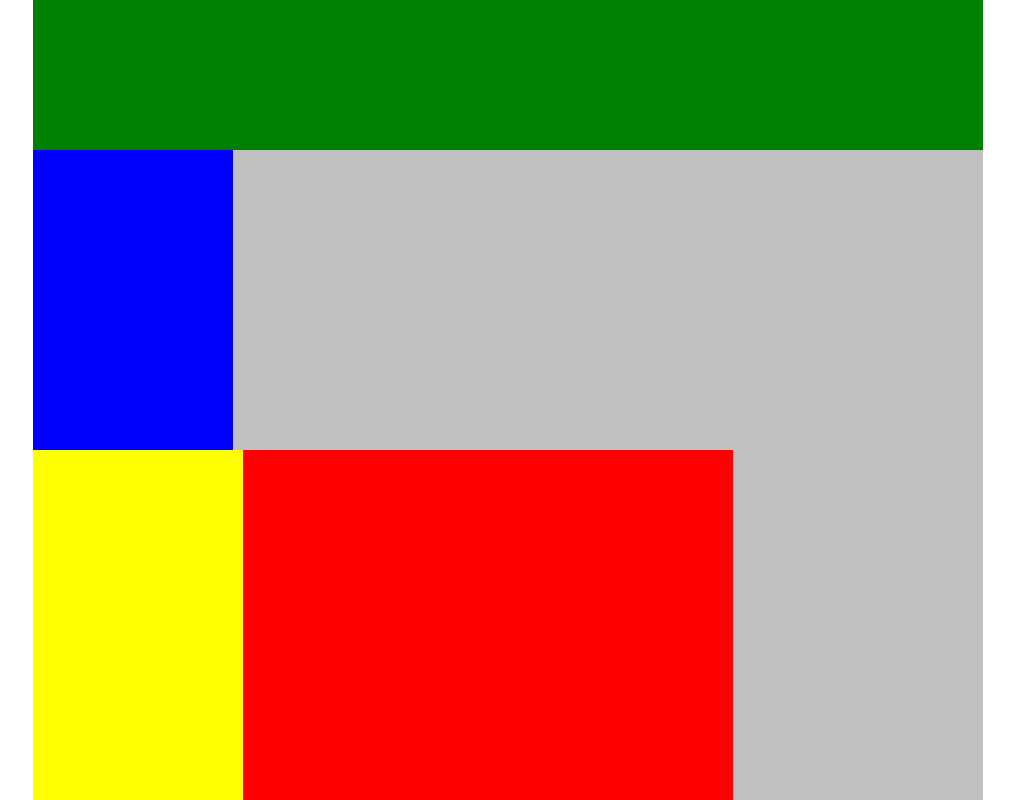
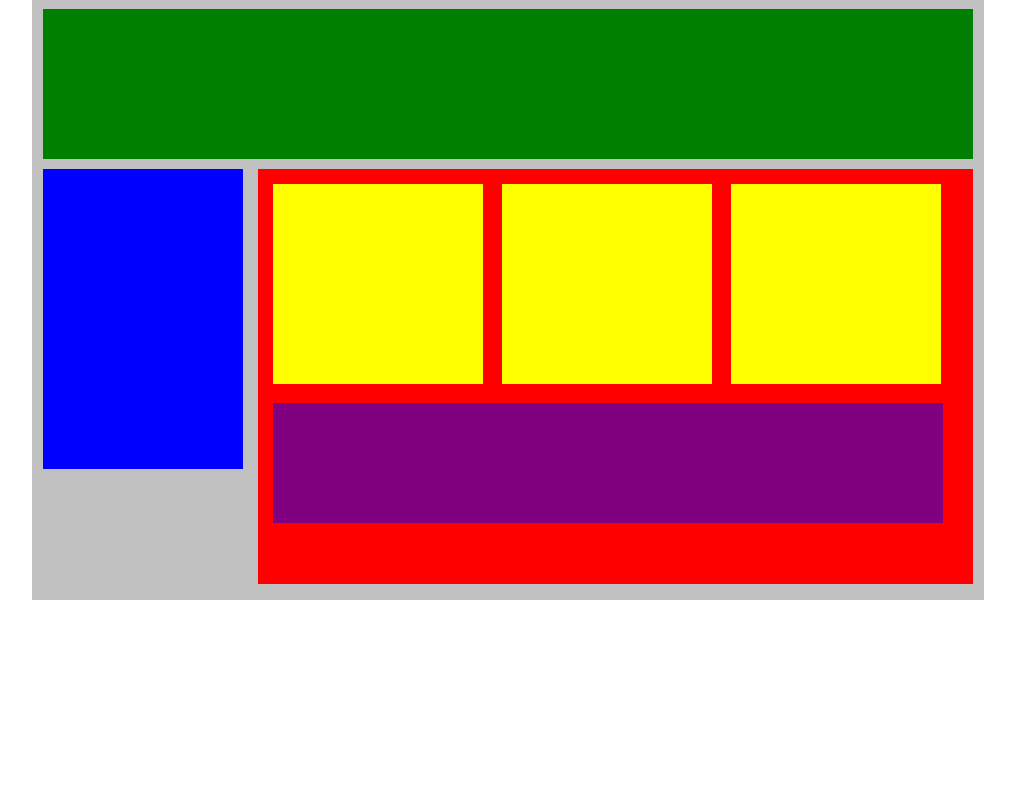
Before and after one commit to jtorre20/dojo, a plain HTML site: page week1/html/plotting_blocks/index.html in a window 1280 px wide. Shown: the top 800 px of the page, without its empty margins (132-1147 px from the left). Drawn offline with Linux system fonts and the light colour scheme.

Commit message:
plotting blocks updated

```diff
--- a/week1/html/plotting_blocks/style.css
+++ b/week1/html/plotting_blocks/style.css
@@ -1,4 +1,3 @@
-/*CSS reset settings here*/
 *{
     margin: 0px;
     padding: 0px;
@@ -7,28 +6,37 @@
     width: 950px;
     background-color: silver;
     margin: 0px auto;
+    padding: 1px;
    }
    #header{
- min-height: 150px;
+     height: 150px;
      background-color: green;
+     margin: 8px 10px 8px 10px;
    }
    #navigation{
- min-height: 300px;
+    height: 300px;
     width: 200px;
     background-color: blue;
+    margin: 10px;
    }
    #main_content{
- min-height: 400px;
+     height: 400px;
      width: 700px;
      background-color: red;
+     padding: 15px 0px 0px 15px;
+     margin: -310px 0px 15px 225px;
    }
    .subcontents{
- min-height: 200px;
+    height: 200px;
     width: 210px;
     background-color: yellow;
+    display: inline-block;
+    margin-right: 15px;
    }
    #advertisement{
- min-height: 120px;
- width: 660px;
+    height: 120px;
+    margin-top: 15px;
+    margin-left: 0px;
+    width: 670px;
     background-color: purple;
    }
```
Lines whose indentation alone changed are shown as unchanged.
